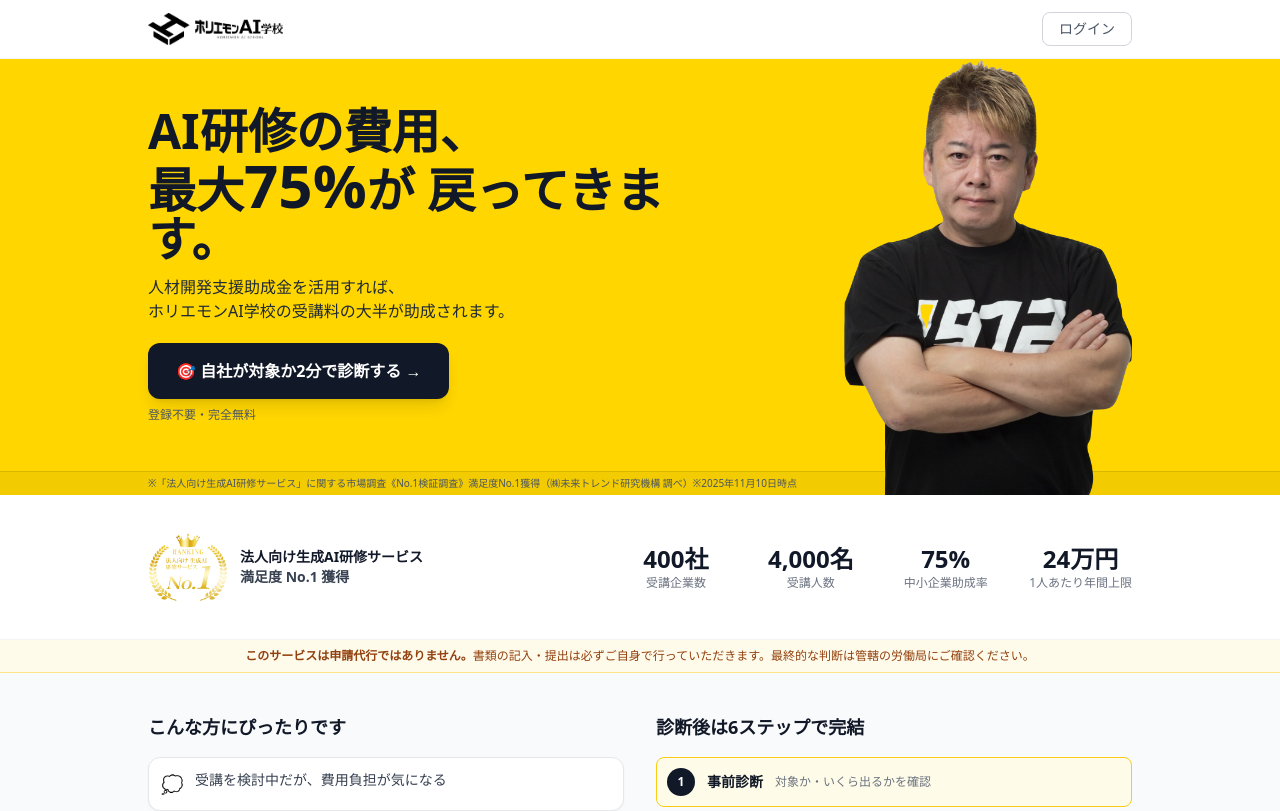
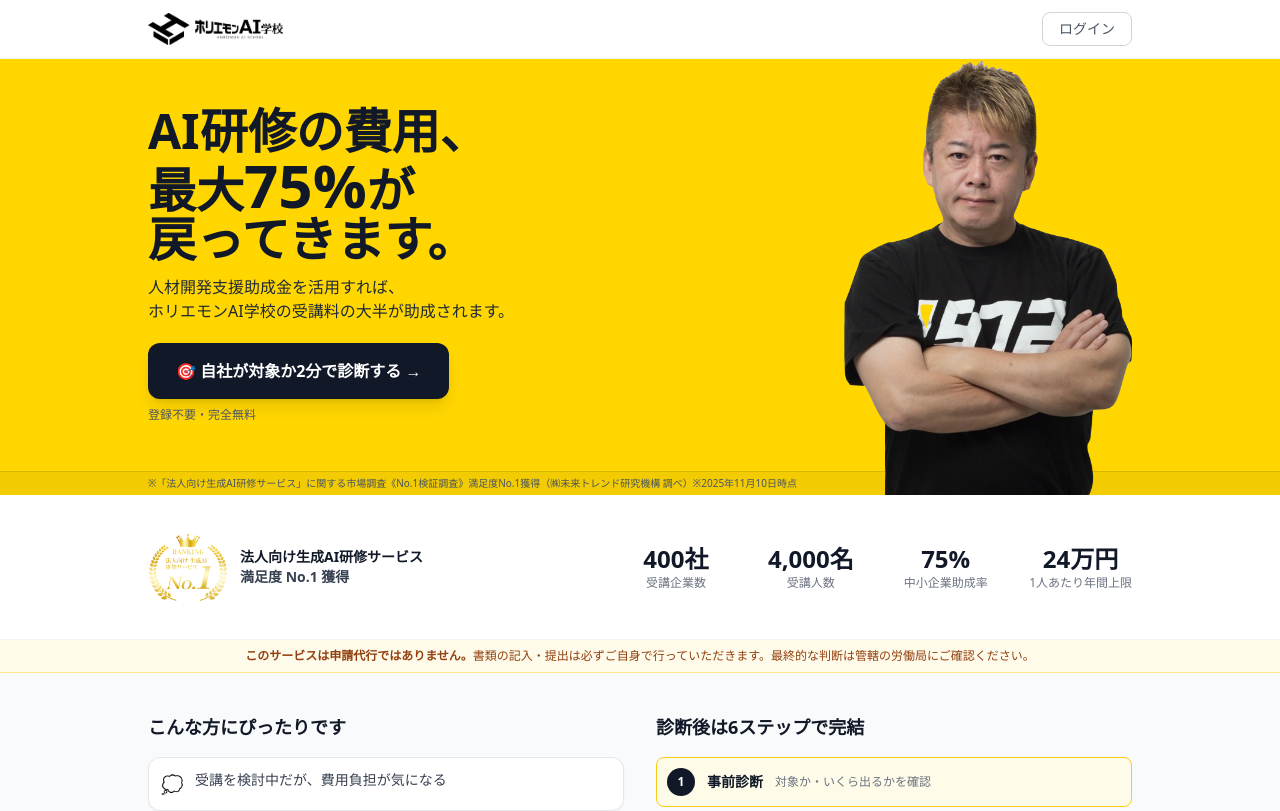
Before and after one commit to arakens28/nanaple-watch-demo, a Next.js app in the folder joseikin-navi/: page / in a window 1280 px wide. Shown: the top 811 px of the page. Built offline with nearby package versions, Linux system fonts and the light colour scheme.

Commit message:
fix headline line break after 75%が

```diff
--- a/joseikin-navi/app/page.tsx
+++ b/joseikin-navi/app/page.tsx
@@ -24,8 +24,8 @@
             <div className="w-full sm:w-3/5 pr-4 sm:pr-0">
               <h1 className="mb-3 text-3xl font-black leading-tight text-gray-900 sm:text-4xl md:text-5xl">
                 AI研修の費用、<br />
-                最大<span className="text-4xl sm:text-5xl md:text-6xl">75%</span>が<br className="sm:hidden" />
-                <span className="hidden sm:inline"> </span>戻ってきます。
+                最大<span className="text-4xl sm:text-5xl md:text-6xl">75%</span>が<br />
+                戻ってきます。
               </h1>
               <p className="mb-5 text-sm text-gray-800 sm:text-base">
                 人材開発支援助成金を活用すれば、<br className="hidden sm:block" />
```
